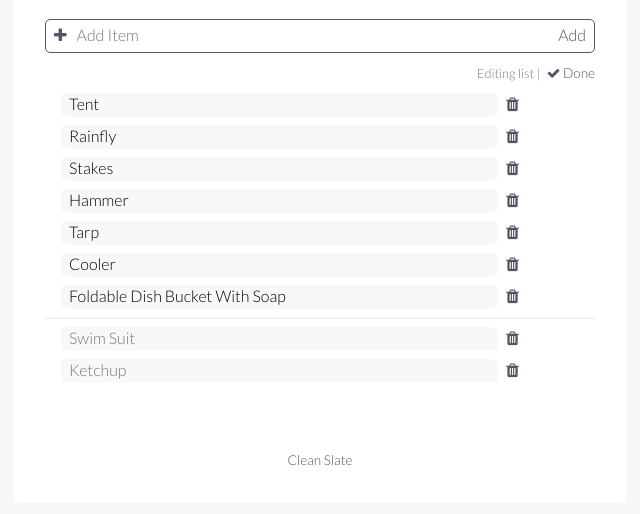
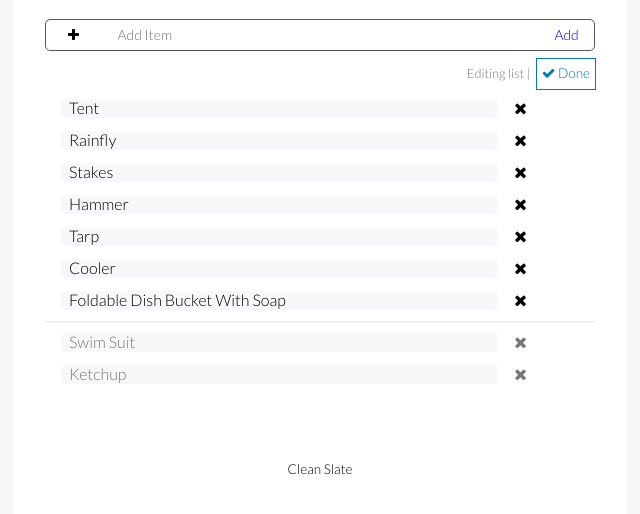
Before and after one commit to nateplusplus/checkslate, a website: page index.html in a window 1280 px wide. Both pictures are taken after a click on the button "Edit Items". Shown: the part 114-628 px from the top of the page, without its empty margins (320-960 px from the left). Drawn offline with Linux system fonts and the light colour scheme.

Commit message:
editing UI with more colors, eliminating flexbox - issue #2

```diff
--- a/css/sass/_body.scss
+++ b/css/sass/_body.scss
@@ -2,15 +2,6 @@ main {
 		margin: 0px;
 
 		.item {
-				-webkit-display: flex;
-				-ms-display: flex;
-				display: flex;
-				-webkit-flex-direction: row;
-				-ms-flex-direction: row;
-				flex-direction: row;
-				-webkit-justify-content: flex-start;
-				-ms-justify-content: flex-start;
-				justify-content: flex-start;
 				margin: 0.5em 0;
 				padding-left: 1em;
 
--- a/css/sass/_colors.scss
+++ b/css/sass/_colors.scss
@@ -3,3 +3,7 @@ $bg_light_gray: #f0f0f5;
 $txt_light_gray: #777778;
 $txt_mid_gray: #556;
 $txt_dark_gray: #334;
+
+$red: #FF5D52;
+$blue: #007AB3;
+$green: #00B37A;
--- a/css/sass/_header.scss
+++ b/css/sass/_header.scss
@@ -1,22 +1,6 @@
 header {
 		h1 {
 				text-align: center;
-		}
-		#add_items {
-				height: 2em;
-				display: flex;
-				flex-direction: row;
-				justify-content: flex-start;
-				align-items: center;
-
-				.btn {
-						margin: 0 .5em;
-				}
-				input {
-						height: 100%;
-						width: 100%;
-						border: none;
-				}
 		}
 
 		#edit_items {
@@ -30,9 +14,45 @@ header {
 }
 
 #add_items {
-		border: 1px solid $txt_mid_gray;
-		background-color: white;
-		input { background-color: transparent; }
+	height: 30px;
+	border: 1px solid $txt_mid_gray;
+	background-color: white;
+	font-size: 0px;
+	& > * {
+		font-size: 14px;
+		box-sizing: border-box;
+		vertical-align: top;
+		height: 100%;
+		display: inline-block;
+	}
+	input {
+		background-color: transparent;
+		border: none;
+		padding-left: 1.2em;
+	}
+}
+
+#add_items {
+	input {
+		width: 75%;
+	}
+	label {
+		width: 10%;
+	}
+	.addbtn {
+		width: 15%;
+		float: right;
+	}
+}
+@media screen and (min-width: 400px) {
+	#add_items {
+		input {
+			width: 80%;
+		}
+		.addbtn {
+			width: 10%;
+		}
+	}
 }
 
 #action_toggle {
--- a/css/sass/_skins.scss
+++ b/css/sass/_skins.scss
@@ -3,10 +3,53 @@
 .btn {
 		cursor: pointer;
 		text-decoration: none;
-		color: $txt_mid_gray;
-		&:hover {
-				color: $txt_light_gray;
+		padding: 5px;
+		text-align: center;
+		&:visited {
+			color: black;
 		}
+}
+
+.btn-green {
+	&:hover,&:active,&:focus {
+		color: white;
+		background-color: $green;
+	}
+}
+.btn-blue {
+	&:hover,&:active,&:focus {
+		color: white;
+		background-color: $blue;
+	}
+}
+.btn-gray {
+	&:hover,&:active,&:focus {
+		color: white;
+		background-color: $txt_light_gray;
+	}
+}
+.link-green {
+	&:hover,&:active,&:focus {
+		color: $green;
+		outline: $green solid 1px;
+	}
+}
+.link-blue {
+	&:hover,&:active,&:focus {
+		color: $blue;
+		outline: $blue solid 1px;
+	}
+}
+.link-gray {
+	&:hover,&:active,&:focus {
+		color: $txt_light_gray;
+		outline: $bg_light_gray solid 1px;
+	}
+}
+.link-danger {
+	&:hover, &:active, &:focus {
+		color: $red;
+	}
 }
 
 .item {  cursor: pointer; }
--- a/index.html
+++ b/index.html
@@ -14,14 +14,14 @@
 								<h1>checkslate</h1>
 								<div id="add_items" class="rounded">
 										<!-- Add item -->
-										<label for="addItemInput" title="Add items to list"><i class="fa fa-plus fa-sm btn" role="presentation"></i></label>
+										<label class="btn btn-green" for="addItemInput" title="Add items to list"><i class="fa fa-plus fa-sm" role="presentation"></i></label>
 										<input id="addItemInput" type="text" placeholder="Add Item" class="rounded" ng-model="newItem" ng-keypress="keyboardHandler($event, newItem)">
-										<a href="#" class="btn" ng-click="addItem(newItem)" role="button">Add</a>
+										<a href="#" class="addbtn btn btn-green" ng-click="addItem(newItem)" role="button">Add</a>
 								</div>
 								<!-- Edit Items Button -->
 								<div id="action_toggle">
 									<span ng-show="edit" class="label">Editing list |</span>
-									<a class="btn" id="edit_items" ng-click="toggleEdit()" role="button" tabindex="0">
+									<a class="btn link-blue" id="edit_items" ng-click="toggleEdit()" role="button" tabindex="0">
 											<i ng-hide="edit" class="fa fa-edit fa-sm"></i>
 											<p ng-hide="edit">Edit Items</p>
 											<i ng-show="edit" class="fa fa-check fa-sm"></i>
@@ -33,11 +33,11 @@
 
 								<!-- incomplete items -->
 								<section id="incomplete_list">
-										<div class="item" ng-repeat="item in items | incomplete">
+										<div class="item link-gray" ng-repeat="item in items | incomplete">
 												<input type="text" ng-show="edit" ng-model="item.name" ng-value="item.name" class="rounded">
 												<a ng-click="itemClicked(item)" ng-hide="edit" tabindex="0" role="button">{{item.name}}</a>
-												<a ng-show="edit" class="delete btn" ng-click="deleteItem(item)" tabindex="0" role="button">
-														<i class="fa fa-trash fa-md"></i>
+												<a ng-show="edit" class="delete btn link-danger" ng-click="deleteItem(item)" tabindex="0" role="button">
+														<i class="fa fa-times fa-md"></i>
 												</a>
 										</div>
 								</section>
@@ -46,11 +46,11 @@
 
 								<!-- completed items -->
 								<section id="completed_list">
-										<div class="item completed" ng-repeat="item in items | complete">
+										<div class="item completed link-blue" ng-repeat="item in items | complete">
 												<input type="text" ng-show="edit" ng-model="item.name" ng-value="item.name" class="rounded">
 												<a ng-click="itemClicked(item)" ng-hide="edit" tabindex="0" role="button">{{item.name}}</a>
-												<a ng-show="edit" class="delete btn" ng-click="deleteItem(item)" tabindex="0" role="button">
-														<i class="fa fa-trash fa-md"></i>
+												<a ng-show="edit" class="delete btn link-danger" ng-click="deleteItem(item)" tabindex="0" role="button">
+														<i class="fa fa-times fa-md"></i>
 												</a>
 										</div>
 								</section>
```
Also changed, not shown: css/app.css, css/app.min.css, dist/css/app.min.css, dist/index.html, 2 other files.
